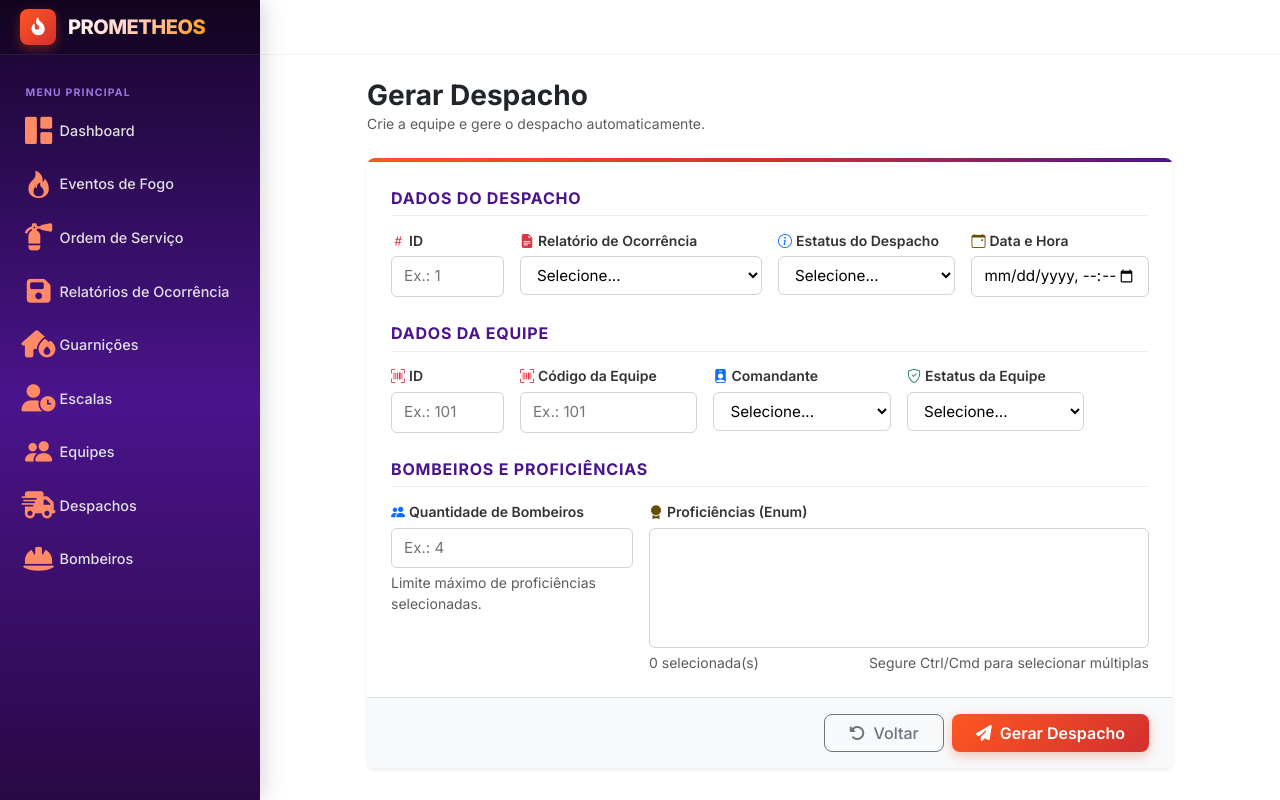
After one commit to JuanPFRocha/Prometheos, a Django app: page /despacho/criar in a window 1280 px wide. The commit adds this page. Run offline with Django 5.2, Linux system fonts and the light colour scheme; lists and menus that the app fills with data are empty.

Commit message:
feat: Adiciona o front-end para o gerador de despachos

```diff
--- a/gestao/urls.py
+++ b/gestao/urls.py
@@ -19,6 +19,7 @@ urlpatterns = [
     path('eventoFogo/editar/<id>', fogoViews.editaEventoFogo, name='editaEventoFogo'),
 
     path('despacho', fogoViews.despacho, name='despacho'),
+    path('despacho/criar', userViews.criaDespacho, name='criaDespacho'),
 
     path('ordemServico/', fogoViews.ordemServico, name='ordemServico'),
     path('ordemServico/adicionar', fogoViews.adicionaOrdemServico, name='adicionaOrdemServico'),
@@ -36,6 +37,6 @@ urlpatterns = [
     path('escala', userViews.escala, name='escala'),
     path('escala/deletar/<id>', userViews.excluiEscala, name='excluirEscala'),
     path('escala/adicionar', userViews.adicionaEscala, name='adicionaEscala'),
-    path('escala/editar/<id>', userViews.editaEscala, name='editaEscala')
+    path('escala/editar/<id>', userViews.editaEscala, name='editaEscala'),
 
 ]
--- a/templates/evento_fogo/relatorioOcorrencia.html
+++ b/templates/evento_fogo/relatorioOcorrencia.html
@@ -83,7 +83,7 @@
 
                     <td class="text-end pe-3 text-nowrap">
                         {# Troque o href abaixo pela rota de criar despacho quando ela existir #}
-                        <a href="#" class="btn btn-sm btn-outline-success"
+                        <a href="{% url 'criaDespacho' %}" class="btn btn-sm btn-outline-success"
                            title="Criar despacho" aria-label="Criar despacho para a OS {{ ordem.id }}">
                             <i class="fa-solid fa-truck-fast"></i> Criar Despacho
                         </a>
--- /dev/null
+++ b/templates/usuarios/criaDespacho.html
@@ -0,0 +1,264 @@
+{% extends 'layout.html' %}
+
+{% block title %}Gerar Despacho · Prometheos{% endblock %}
+
+{% block content %}
+
+<style>
+    /* Força os elementos de form a ocuparem 100% da largura das colunas */
+    .form-field-wrapper input,
+    .form-field-wrapper select,
+    .form-field-wrapper textarea {
+        display: block !important;
+        width: 100% !important;
+        border: 1px solid #ced4da !important;
+        border-radius: 0.375rem !important;
+        padding: 0.5rem 0.75rem !important;
+        font-size: 0.95rem !important;
+        background-color: #fff !important;
+        box-sizing: border-box !important;
+    }
+
+    .form-field-wrapper select[multiple] {
+        min-height: 120px !important;
+        padding: 0.4rem !important;
+    }
+
+    .form-field-wrapper input:focus,
+    .form-field-wrapper select:focus,
+    .form-field-wrapper textarea:focus {
+        border-color: var(--fire-orange) !important;
+        outline: 0 !important;
+        box-shadow: 0 0 0 0.25rem rgba(255, 87, 34, 0.25) !important;
+    }
+
+    .form-field-wrapper textarea {
+        min-height: 115px !important;
+        resize: vertical !important;
+    }
+
+    .form-label-custom {
+        font-weight: 600;
+        font-size: 0.875rem;
+        color: #333;
+        margin-bottom: 0.35rem;
+        display: block;
+    }
+
+    .section-divider-title {
+        font-size: 1rem;
+        font-weight: 700;
+        text-transform: uppercase;
+        letter-spacing: 0.8px;
+        color: var(--purple-mid);
+        margin-bottom: 0.85rem;
+        padding-bottom: 0.35rem;
+        border-bottom: 1px solid #eceff1;
+        display: flex;
+        align-items: center;
+        gap: 0.45rem;
+    }
+
+    .btn-fire-primary {
+        background: linear-gradient(135deg, var(--fire-orange), var(--fire-red-dark));
+        color: #ffffff;
+        border: none;
+        box-shadow: 0 4px 12px rgba(230, 74, 25, 0.3);
+        transition: all 0.2s ease;
+    }
+
+    .btn-fire-primary:hover {
+        background: linear-gradient(135deg, var(--fire-red-dark), #b71c1c);
+        color: #ffffff;
+    }
+</style>
+
+<div class="row justify-content-center">
+    <div class="col-12 col-xl-10 col-xxl-9">
+
+        <!-- Cabeçalho -->
+        <div class="d-flex flex-wrap align-items-center justify-content-between gap-3 mb-4">
+            <div>
+                <h1 class="h3 fw-bold mb-0 text-dark">Gerar Despacho</h1>
+                <p class="text-muted small mb-0">Crie a equipe e gere o despacho automaticamente.</p>
+            </div>
+        </div>
+
+        <div class="card border-0 shadow-sm rounded-3 overflow-hidden">
+            <div style="height: 4px; background: linear-gradient(90deg, var(--fire-orange), var(--fire-red-dark), var(--purple-mid));"></div>
+
+            <form id="formGerarDespacho" method="post" action="" novalidate>
+                {% csrf_token %}
+
+                <div class="card-body p-4">
+
+                    <div id="alertaProficiencias" class="alert alert-danger d-none mb-4 rounded-3" role="alert">
+                        <i class="bi bi-exclamation-octagon-fill me-1"></i>
+                        A quantidade de proficiências selecionadas não pode ser maior que a quantidade de bombeiros na equipe.
+                    </div>
+
+                    <!-- SEÇÃO 1: Dados do Despacho -->
+                    <div class="section-divider-title">
+                         Dados do Despacho
+                    </div>
+                    <div class="row g-3 mb-4">
+                        <div class="col-12 col-md-2 form-field-wrapper">
+                            <label for="id_despacho" class="form-label-custom">
+                                <i class="bi bi-hash text-danger me-1"></i>ID
+                            </label>
+                            <input type="number" id="id_despacho" name="id" placeholder="Ex.: 1">
+                        </div>
+
+                        <div class="col-12 col-md-4 form-field-wrapper">
+                            <label for="id_ro" class="form-label-custom">
+                                <i class="bi bi-file-earmark-text-fill text-danger me-1"></i>Relatório de Ocorrência
+                            </label>
+                            <select id="id_ro" name="id_ro">
+                                <option value="">Selecione...</option>
+                            </select>
+                        </div>
+
+                        <div class="col-12 col-md-3 form-field-wrapper">
+                            <label for="estatus_despacho" class="form-label-custom">
+                                <i class="bi bi-info-circle text-primary me-1"></i>Estatus do Despacho
+                            </label>
+                            <select id="estatus_despacho" name="estatus_despacho">
+                                <option value="">Selecione...</option>
+                            </select>
+                        </div>
+
+                        <div class="col-12 col-md-3 form-field-wrapper">
+                            <label for="data" class="form-label-custom">
+                                <i class="bi bi-calendar-event text-warning-emphasis me-1"></i>Data e Hora
+                            </label>
+                            <input type="datetime-local" id="data" name="data">
+                        </div>
+                    </div>
+
+                    <!-- SEÇÃO 2: Criação da Equipe -->
+                    <div class="section-divider-title">
+                         Dados da Equipe
+                    </div>
+                    <div class="row g-3 mb-4">
+                        <div class="col-12 col-md-2 form-field-wrapper">
+                            <label for="codigo_equipe" class="form-label-custom">
+                                <i class="bi bi-upc-scan text-danger me-1"></i>ID
+                            </label>
+                            <input type="number" id="codigo_equipe" name="codigo_equipe" placeholder="Ex.: 101">
+                        </div>
+                        <div class="col-12 col-md-3 form-field-wrapper">
+                            <label for="codigo_equipe" class="form-label-custom">
+                                <i class="bi bi-upc-scan text-danger me-1"></i>Código da Equipe
+                            </label>
+                            <input type="number" id="codigo_equipe" name="codigo_equipe" placeholder="Ex.: 101">
+                        </div>
+
+                        <div class="col-12 col-md-3 form-field-wrapper">
+                            <label for="id_comandante" class="form-label-custom">
+                                <i class="bi bi-person-badge-fill text-primary me-1"></i>Comandante
+                            </label>
+                            <select id="id_comandante" name="id_comandante">
+                                <option value="">Selecione...</option>
+                            </select>
+                        </div>
+
+                        <div class="col-12 col-md-3 form-field-wrapper">
+                            <label for="estatus_equipe" class="form-label-custom">
+                                <i class="bi bi-shield-check text-success me-1"></i>Estatus da Equipe
+                            </label>
+                            <select id="estatus_equipe" name="estatus_equipe">
+                                <option value="">Selecione...</option>
+                            </select>
+                        </div>
+                    </div>
+
+                    <!-- SEÇÃO 3: Bombeiros e Proficiências -->
+                    <div class="section-divider-title">
+                         Bombeiros e Proficiências
+                    </div>
+                    <div class="row g-3">
+                        <div class="col-12 col-md-4 form-field-wrapper">
+                            <label for="qtd_bombeiros" class="form-label-custom">
+                                <i class="bi bi-people-fill text-primary me-1"></i>Quantidade de Bombeiros
+                            </label>
+                            <input type="number" id="qtd_bombeiros" name="qtd_bombeiros" min="1" step="1" placeholder="Ex.: 4">
+                            <div class="form-text small">Limite máximo de proficiências selecionadas.</div>
+                        </div>
+
+                        <div class="col-12 col-md-8 form-field-wrapper">
+                            <label for="proficiencias" class="form-label-custom">
+                                <i class="bi bi-award-fill text-warning-emphasis me-1"></i>Proficiências (Enum)
+                            </label>
+                            <select id="proficiencias" name="proficiencias" multiple>
+                                <!-- Opções do Enum serão adicionadas depois -->
+                            </select>
+                            <div class="d-flex justify-content-between align-items-center mt-1">
+                                <span id="contadorProficiencias" class="text-muted small">0 selecionada(s)</span>
+                                <span class="text-muted small">Segure Ctrl/Cmd para selecionar múltiplas</span>
+                            </div>
+                        </div>
+                    </div>
+
+                </div>
+
+                <!-- Rodapé de Ações -->
+                <div class="card-footer bg-light border-top px-4 py-3 d-flex align-items-center justify-content-between">
+                    <div class="d-flex gap-2 ms-auto">
+                        <a href="{% url 'relatorioOcorrencia' %}" class="btn btn-outline-secondary px-4 rounded-3 fw-medium">
+                            <i class="fa-solid fa-rotate-left me-1"></i> Voltar
+                        </a>
+                        <button type="submit" class="btn btn-fire-primary px-4 rounded-3 fw-semibold">
+                            <i class="fa-solid fa-paper-plane me-1"></i> Gerar Despacho
+                        </button>
+                    </div>
+                </div>
+
+            </form>
+        </div>
+
+    </div>
+</div>
+
+<script>
+    (function () {
+        const form = document.getElementById('formGerarDespacho');
+        const qtdInput = document.getElementById('qtd_bombeiros');
+        const profSelect = document.getElementById('proficiencias');
+        const contador = document.getElementById('contadorProficiencias');
+        const alerta = document.getElementById('alertaProficiencias');
+
+        function validarProficiencias() {
+            if (!qtdInput || !profSelect) return true;
+
+            const selecionadas = profSelect.selectedOptions.length;
+            const qtdBombeiros = parseInt(qtdInput.value, 10);
+
+            if (contador) {
+                contador.textContent = `${selecionadas} selecionada(s)` + (Number.isInteger(qtdBombeiros) && qtdBombeiros > 0 ? ` / máx. ${qtdBombeiros}` : '');
+            }
+
+            const excedeu = Number.isInteger(qtdBombeiros) && qtdBombeiros >= 0 && selecionadas > qtdBombeiros;
+
+            if (alerta) {
+                alerta.classList.toggle('d-none', !excedeu);
+            }
+            profSelect.style.borderColor = excedeu ? '#dc3545' : '';
+
+            return !excedeu;
+        }
+
+        if (qtdInput) qtdInput.addEventListener('input', validarProficiencias);
+        if (profSelect) profSelect.addEventListener('change', validarProficiencias);
+
+        if (form) {
+            form.addEventListener('submit', function (event) {
+                if (!validarProficiencias()) {
+                    event.preventDefault();
+                    alerta?.scrollIntoView({ behavior: 'smooth', block: 'center' });
+                }
+            });
+        }
+    })();
+</script>
+
+{% endblock %}
--- a/usuario/views.py
+++ b/usuario/views.py
@@ -91,3 +91,6 @@ def editaEscala(request, id=None):
         return redirect('escala')
 
     return render(request, 'usuarios/editaEscala.html', {"form" : form})
+
+def criaDespacho(request):
+    return render(request, 'usuarios/criaDespacho.html')
```
